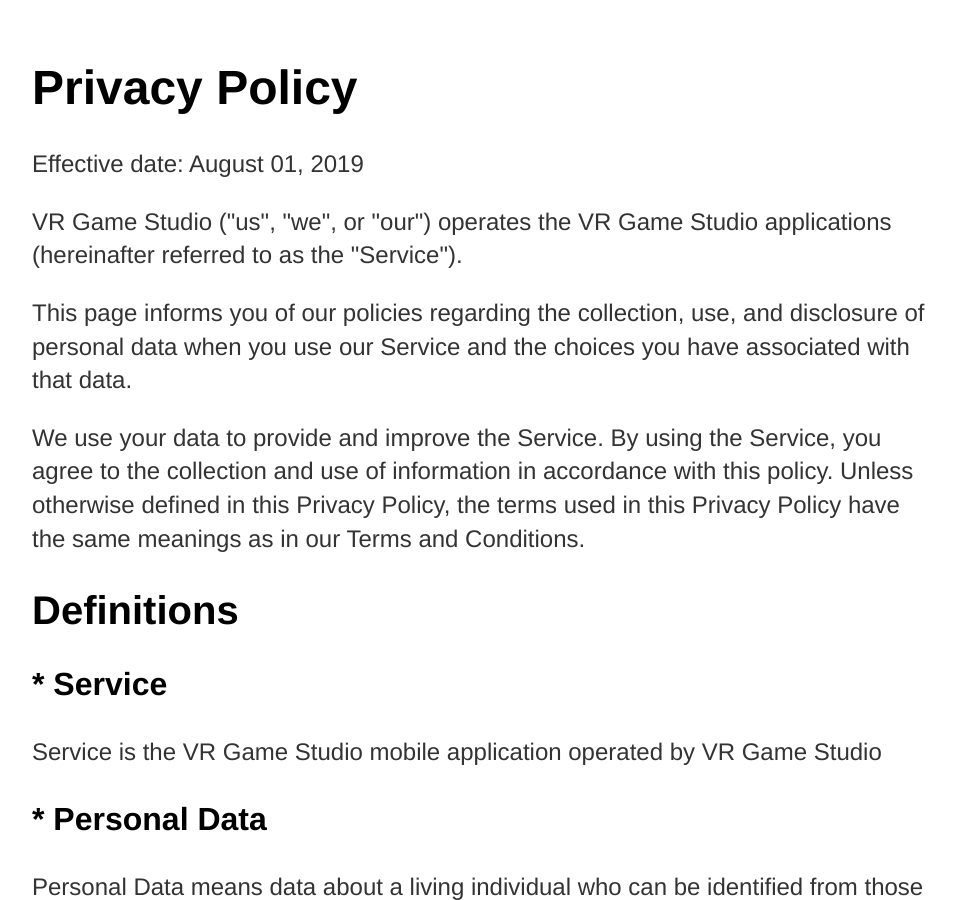
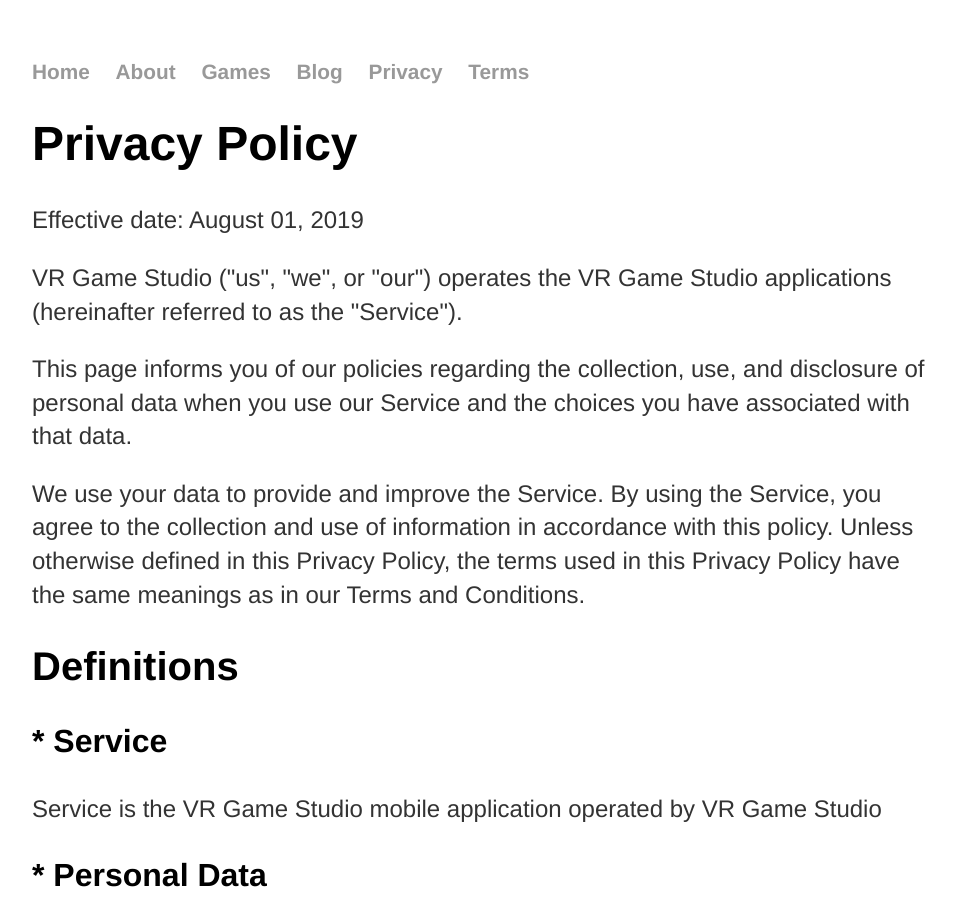
Before and after one commit to vrgamestudio/vrgamestudio.github.io, a Jekyll site: the page built from docs/privacy.html, in a window 1280 px wide and 900 px high. Shown: the whole window, without its empty margins (160-1116 px from the left). Built offline with Jekyll 4.4.1, drawn with Linux system fonts in a browser that asks for light colours.

Commit message:
Update privacy.html
Updated for Jekyll

```diff
--- a/docs/privacy.html
+++ b/docs/privacy.html
@@ -1,12 +1,8 @@
-<!DOCTYPE html>
-<html>
-  <head>
-    <title>VR Game Studio Privacy</title>
-    <!-- link to main stylesheet -->
-    <link rel="stylesheet" type="text/css" href="/css/main.css">
-  </head>
-  <body>
-    <div class="container">
+---
+layout: default
+name: VR Game Studio Privacy
+---
+
 <div class="blurb">
 	<h1>Privacy Policy</h1>
 	<p>
@@ -223,11 +219,3 @@
 		If you have any questions about this Privacy Policy, please contact us via <a href="https://vrgamestudio.github.io">our homepage</a>
 	</p>
 </div>
-    </div>
-    <footer>
-      <ul>
-        <li><a href="mailto:vrgamestudios@gmail.com">Email</a></li>
-      </ul>
-    </footer>
-  </body>
-</html>
```
Lines whose indentation alone changed are shown as unchanged.
